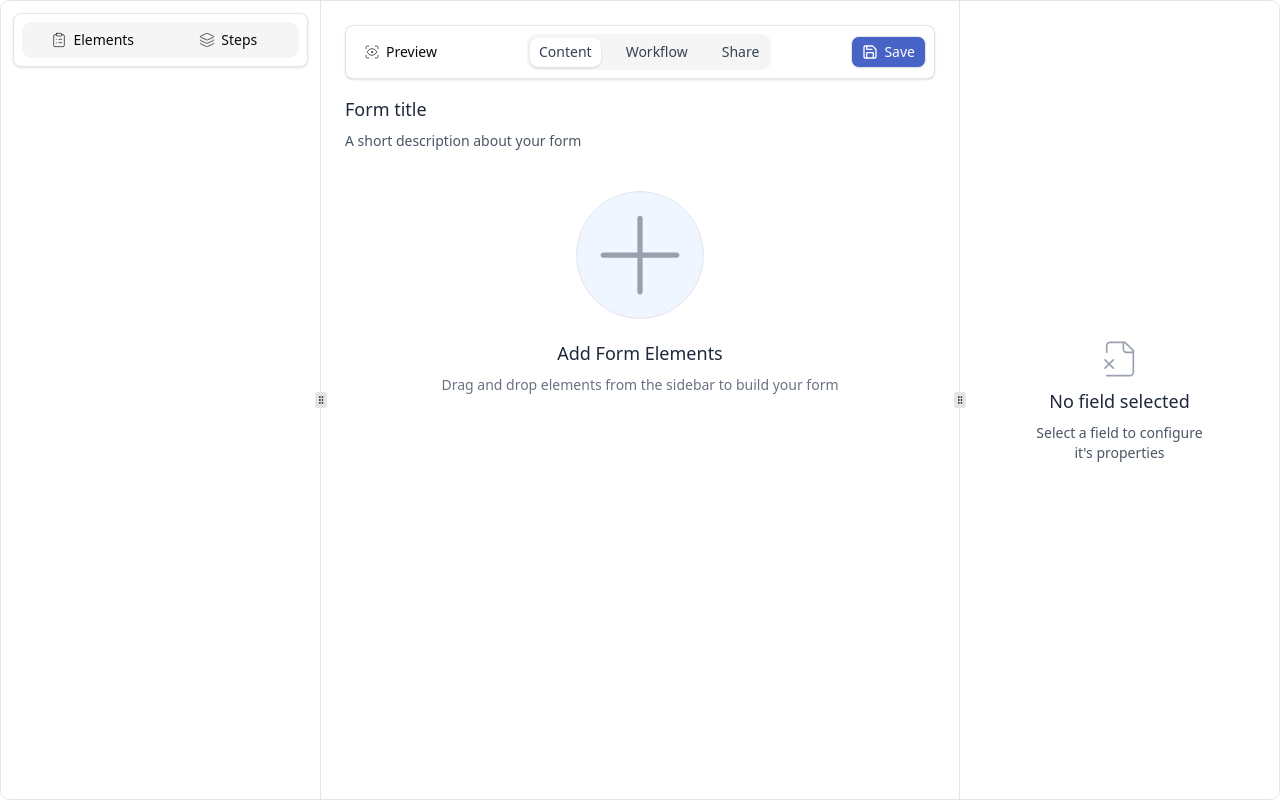
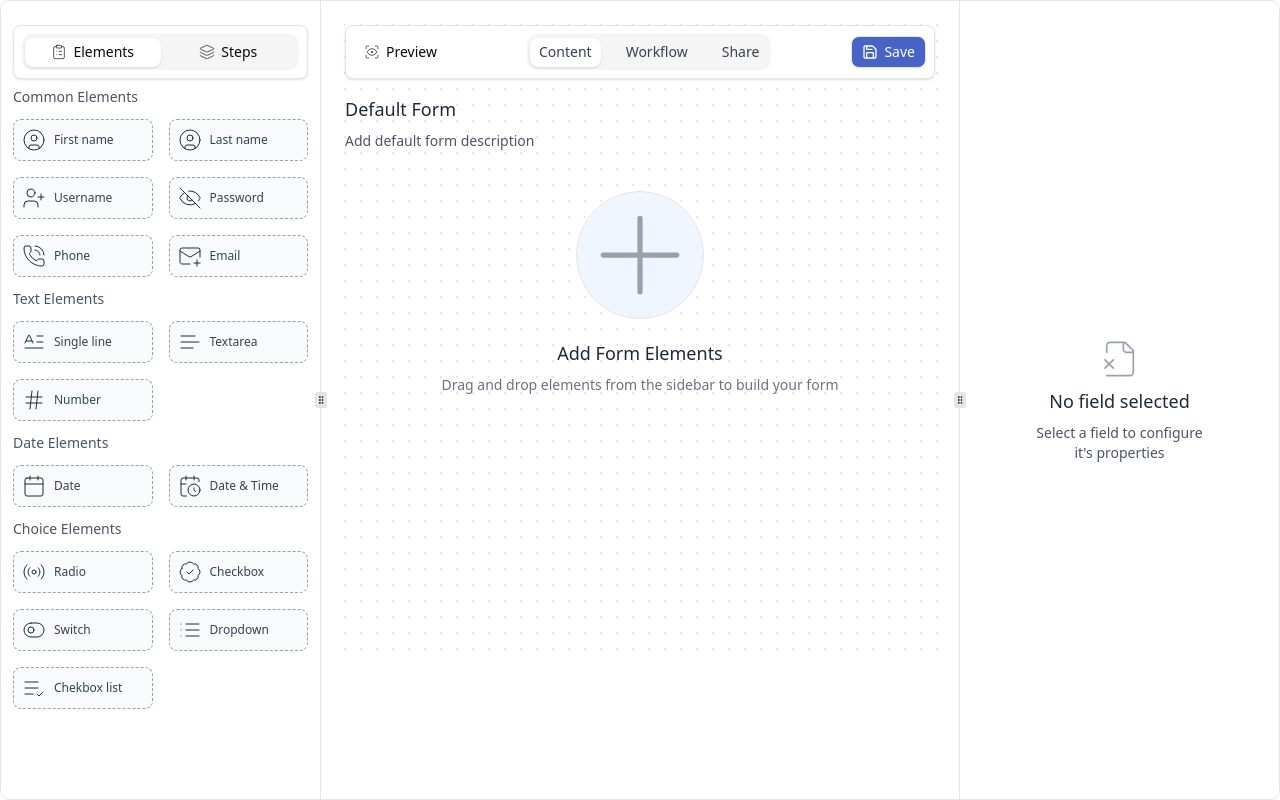
Before and after one commit to alphaware-vishnu/form-builder, a React (Vite) app: page / in a window 1280 px wide. Built offline with nearby package versions, Linux system fonts and the light colour scheme.

Commit message:
fix/steps-title-desc

```diff
--- a/src/components/app-components/form-builder/canvas/canvas.tsx
+++ b/src/components/app-components/form-builder/canvas/canvas.tsx
@@ -19,7 +19,7 @@ import {
   Settings2,
   Trash,
 } from "lucide-react";
-import { PropsWithChildren } from "react";
+import { PropsWithChildren, useMemo } from "react";
 import { useFormik } from "formik";
 import { generateValidationSchema } from "@/utils";
 import FallbackOption from "../../fallback-ui/fallback-options";
@@ -34,10 +34,9 @@ export const Canvas = () => {
   const formik = useFormik<Record<string, string>>({
     initialValues: {},
     validationSchema,
-    onSubmit: () => {},
+    onSubmit: () => { },
   });
 
-  console.log("formik.errors", formik.errors);
   const renderItem = (item: FormField) => {
     let element;
     switch (item.uid) {
@@ -517,7 +516,12 @@ export const Canvas = () => {
     return element;
   };
 
-  formik.handleBlur;
+
+  const step = useMemo(() => {
+    return formBuilderContext.form.steps.find(step => step.id === formBuilderContext.selectedStepId)
+  }, [formBuilderContext.form])
+
+
 
   return (
     <div
@@ -525,6 +529,9 @@ export const Canvas = () => {
       ref={setNodeRef}
       className=" min-h-[80%] relative p-2 m-4 rounded-md"
     >
+      <div
+        className="absolute inset-0 -z-10 size-full bg-white bg-[radial-gradient(#e5e7eb_1px,transparent_1px)] [background-size:16px_16px]"
+      ></div>
       <div className="sticky z-50 flex items-center shadow justify-between gap-2 top-6 p-2 w-full rounded-md bg-white border">
         <Button
           className="cursor-pointer font-normal"
@@ -567,10 +574,30 @@ export const Canvas = () => {
       </div>
       <div className="space-y-2 p-0 mt-4">
         <input
+          onChange={(e) => {
+            //Not optimized as we have to search the entire form to find the step, on every keystroke
+            if (step) {
+              formBuilderContext.updateStep(formBuilderContext.selectedStepId, {
+                ...step,
+                title: e.target.value
+              })
+            }
+          }}
+          value={step?.title}
           className="border-none w-full block focus:outline-0  text-lg text-gray-800 font-medium"
           defaultValue={"Form title"}
         />
         <input
+          //Not optimized as we have to search the entire form to find the step, on every keystroke
+          onChange={(e) => {
+            if (step) {
+              formBuilderContext.updateStep(formBuilderContext.selectedStepId, {
+                ...step,
+                description: e.target.value
+              })
+            }
+          }}
+          value={step?.description}
           className="border-none w-full block focus:outline-0  text-sm text-gray-600 font-normal"
           defaultValue={"A short description about your form"}
         />
@@ -620,8 +647,10 @@ const FieldWrapper = ({
     <div
       ref={setNodeRef}
       style={style}
-      className={cn("w-full z-0  border rounded-sm mt-2 p-2", className)}
+      className={cn("w-full bg-white shadow relative z-0  border rounded-sm mt-2 p-2", className)}
     >
+
+
       <div className="flex items-center justify-between">
         <GripVertical
           {...attributes}
--- a/src/components/app-components/form-builder/sidebar/elements-sidebar.tsx
+++ b/src/components/app-components/form-builder/sidebar/elements-sidebar.tsx
@@ -1,4 +1,4 @@
-import { ClipboardList, Layers, Search } from "lucide-react";
+import { ClipboardList, Layers } from "lucide-react";
 import { FormElements } from "./form-elements";
 import { memo } from "react";
 import { Tabs, TabsContent, TabsList, TabsTrigger } from "@/components/ui/tabs";
@@ -6,7 +6,7 @@ import { FormSteps } from "./form-steps";
 
 export const ElementsSidebarMemo = () => {
   return (
-    <Tabs>
+    <Tabs defaultValue="elements">
       <div className="shadow-sm bg-white p-2 border rounded-md mt-3 flex items-center justify-center sticky z-50    top-6  w-full  ">
         <TabsList className=" font-normal w-full ">
           <TabsTrigger className="font-normal cursor-pointer" value="elements">
--- a/src/components/app-components/form-builder/sidebar/form-steps.tsx
+++ b/src/components/app-components/form-builder/sidebar/form-steps.tsx
@@ -33,12 +33,18 @@ const FormStep = ({ step }: { step: Step }) => {
   const { updateStep, removeStep, selectStep } = useFormProvider();
   return (
     <div
-      className="border rounded-md p-2 cursor-pointer "
+      className="border rounded-md p-2 cursor-pointer z-50  relative"
       onClick={() => {
         selectStep(step.id);
       }}
     >
-      <div className="flex items-center justify-between">
+      <div className="absolute inset-0 -z-10">
+        <div className="relative h-full -z-10 w-full bg-red [&>div]:absolute [&>div]:h-full [&>div]:w-full [&>div]:bg-[radial-gradient(#e5e7eb_1px,transparent_1px)] [&>div]:[background-size:16px_16px] [&>div]:[mask-image:radial-gradient(ellipse_50%_50%_at_50%_50%,#000_70%,transparent_100%)]">
+          <div></div>
+
+        </div>
+      </div>
+      <div className="flex items-center justify-between z-10">
         <GripVertical className="w-3 h-3" strokeWidth={1} />
         <div>
           <Trash className="trash-btn" onClick={() => removeStep(step.id)} />
--- a/src/providers/form-builder-provider.tsx
+++ b/src/providers/form-builder-provider.tsx
@@ -14,13 +14,13 @@ import { nanoid } from "nanoid";
 
 interface FormBuilderContext {
   form: Form;
-  fields: string[];
+  fields: UniqueIdentifier[];
   addStep: () => void;
   updateStep: (stepId: string, stepData: Step) => void;
   removeStep: (stepId: string) => void;
-  setFields: Dispatch<React.SetStateAction<string[]>>;
+  setFields: Dispatch<React.SetStateAction<UniqueIdentifier[]>>;
   handleDragEnd: (event: DragEndEvent) => void;
-  handleDragStart: (event: DragEndEvent) => void;
+  handleDragStart: (event: DragStartEvent) => void;
   addField: (uid: UniqueIdentifier) => void;
   activeId: any;
   formFields: FormField[];
@@ -30,6 +30,7 @@ interface FormBuilderContext {
   removeField: (id: string) => void;
   updateField: (id: string, fieldData: FormField) => void;
   selectStep: (stepId: string) => void;
+  selectedStepId: string
 }
 
 const FormBuilderContext = createContext<FormBuilderContext>({
@@ -44,21 +45,22 @@ const FormBuilderContext = createContext<FormBuilderContext>({
     ],
   },
   fields: [],
-  addStep: () => {},
-  updateStep: () => {},
-  removeStep: () => {},
-  setFields: () => {},
-  handleDragEnd: () => {},
-  handleDragStart: () => {},
-  addField: () => {},
+  addStep: () => { },
+  updateStep: () => { },
+  removeStep: () => { },
+  setFields: () => { },
+  handleDragEnd: () => { },
+  handleDragStart: () => { },
+  addField: () => { },
   activeId: null,
   formFields: [],
-  selectField: () => {},
+  selectField: () => { },
   selectedField: undefined,
-  setSelectedField: () => {},
-  removeField: () => {},
-  updateField: () => {},
-  selectStep: () => {},
+  setSelectedField: () => { },
+  removeField: () => { },
+  updateField: () => { },
+  selectStep: () => { },
+  selectedStepId: ""
 });
 
 export const FormBuilderProvider = ({ children }: PropsWithChildren) => {
@@ -85,8 +87,9 @@ export const FormBuilderProvider = ({ children }: PropsWithChildren) => {
   const [selectedField, setSelectedField] = useState<FormField>();
 
   const addStep = () => {
+    const id = nanoid()
     const newStep: Step = {
-      id: nanoid(),
+      id,
       title: "Form title",
       description: "Form description",
       fields: [],
@@ -95,6 +98,7 @@ export const FormBuilderProvider = ({ children }: PropsWithChildren) => {
       ...preval,
       steps: [...preval.steps, newStep],
     }));
+    setSelectedStepId(id)
   };
 
   const removeStep = (stepId: string) => {
@@ -140,7 +144,7 @@ export const FormBuilderProvider = ({ children }: PropsWithChildren) => {
     setForm(updatedForm);
   };
 
-  const addField = (uid: UniqueIdentifier) => {
+  const addField = (uid: UniqueIdentifier | string) => {
     const id = nanoid();
     let type: FieldType;
 
@@ -153,7 +157,6 @@ export const FormBuilderProvider = ({ children }: PropsWithChildren) => {
         break;
       case "password":
         type = "password";
-        break;
         break;
       case "phone":
         type = "number";
@@ -172,9 +175,8 @@ export const FormBuilderProvider = ({ children }: PropsWithChildren) => {
       id,
       uid,
       type,
-      label: `${
-        uid.toString().charAt(0).toUpperCase() + uid.toString().slice(1)
-      } `,
+      label: `${uid.toString().charAt(0).toUpperCase() + uid.toString().slice(1)
+        } `,
       name: `${uid}_${id}`,
       validations: {
         required: false,
@@ -261,7 +263,8 @@ export const FormBuilderProvider = ({ children }: PropsWithChildren) => {
     updateField,
     updateStep,
     removeStep,
-    selectStep
+    selectStep,
+    selectedStepId
   };
 
   return <FormBuilderContext value={values}>{children}</FormBuilderContext>;
```
